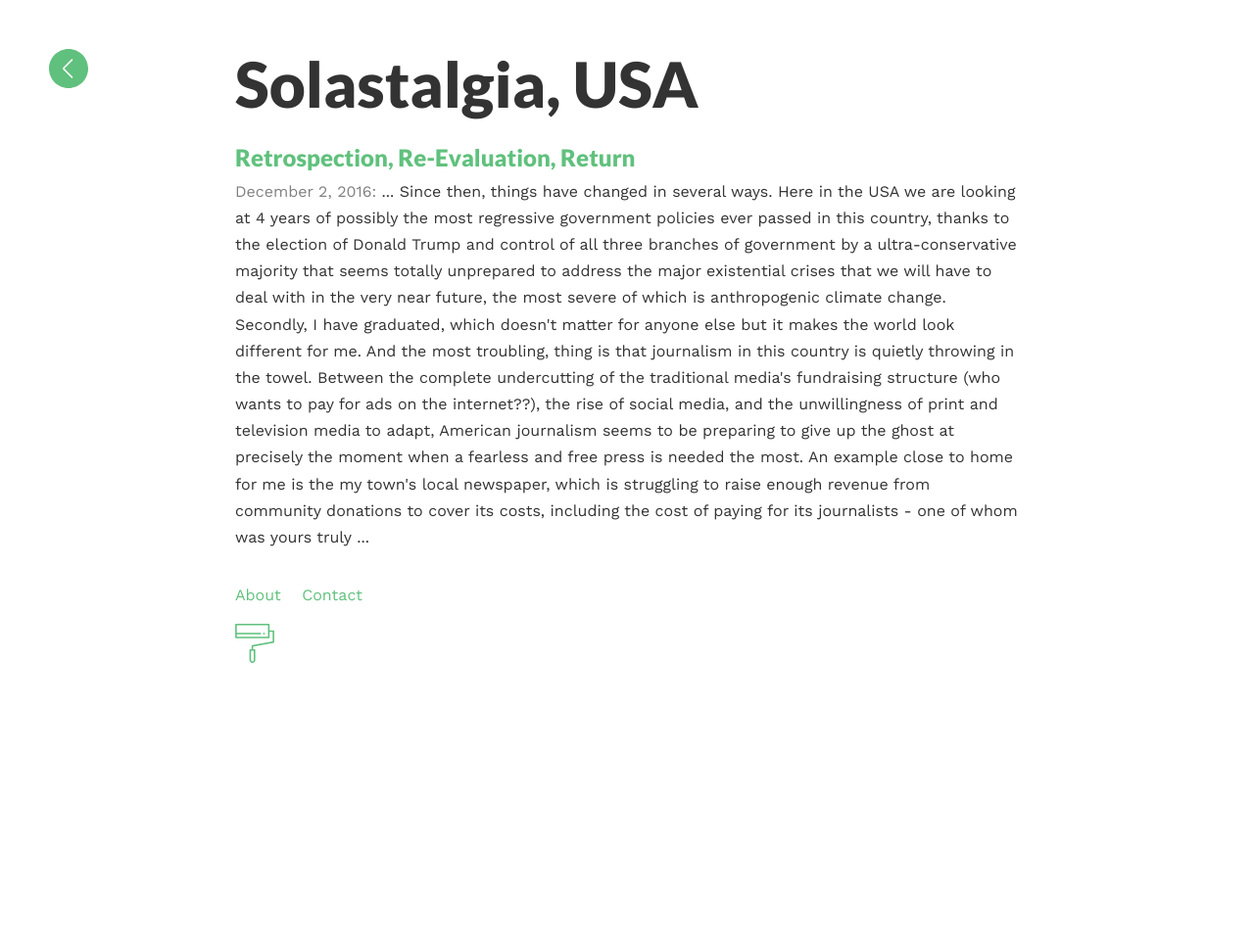
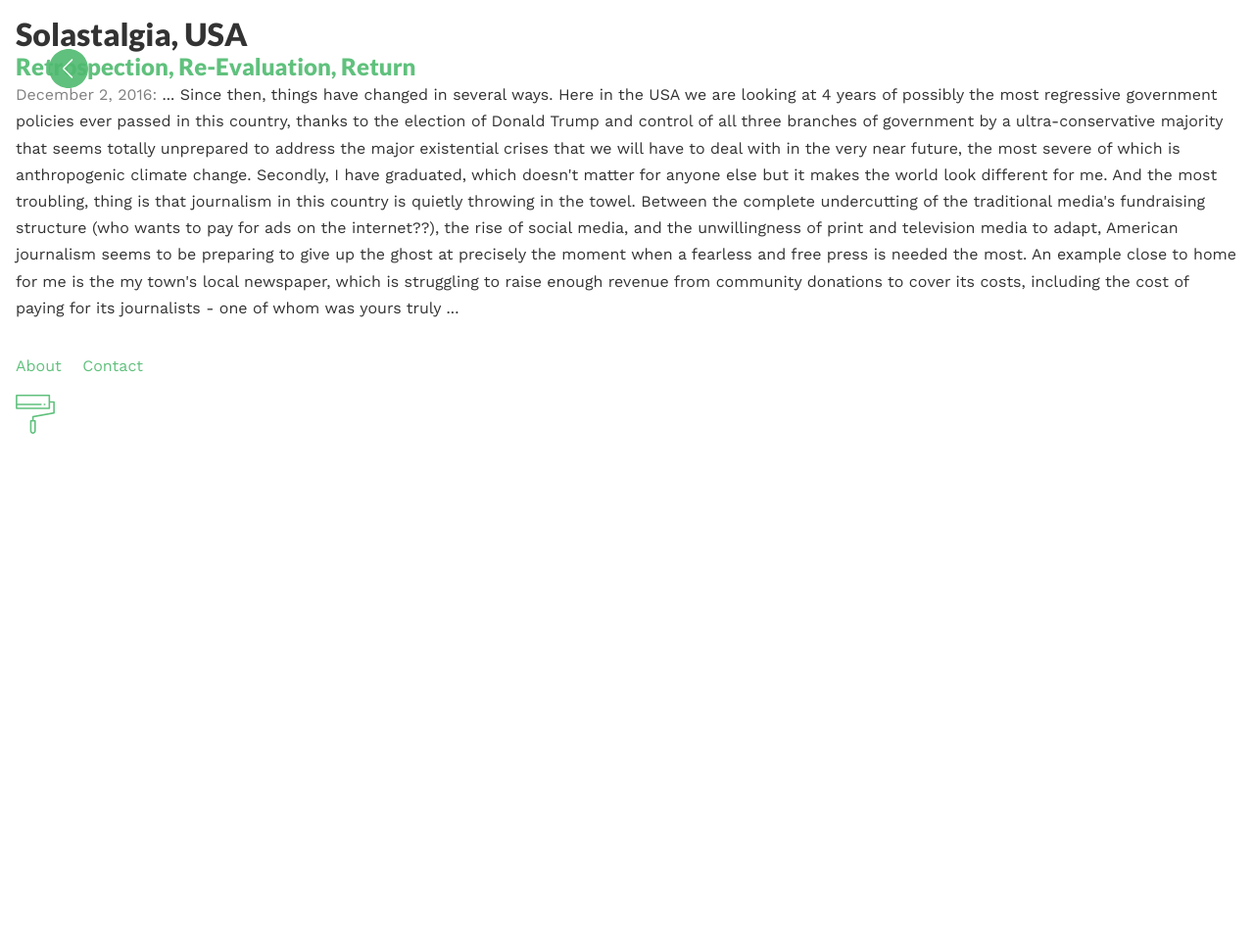
Before and after one commit to SolastalgiaUSA/solastalgiausa.github.io, a Jekyll site: the page built from index.html, in a window 1280 px wide. Shown: the whole page at 98% size. Built offline with Jekyll 4.4.1, drawn with Linux system fonts in a browser that asks for light colours; after the commit the page ends 932 px from its top, so only the background shows below that.

Commit message:
width and headline spacing

```diff
--- a/_sass/style.scss
+++ b/_sass/style.scss
@@ -29,7 +29,7 @@
     h1,h2,h3,h4,h5,h6 {
          font-family: "Lato", "Helvetica Neue", Helvetica, sans-serif;
          font-weight: bold;
-         line-height: 1.7;
+         line-height: 1.2;
          margin: 0;
          text-transform: capitalize;
     }
--- a/css/main.scss
+++ b/css/main.scss
@@ -21,9 +21,9 @@
 $grey-color-dark:  darken($grey-color, 25%);
 
 // Width of the content area
-$content-width:    800px;
-$on-palm:          600px;
-$on-laptop:        800px;
+$content-width:    700px;
+$on-palm:          50000px;
+$on-laptop:        700px;
 
 
 
```
